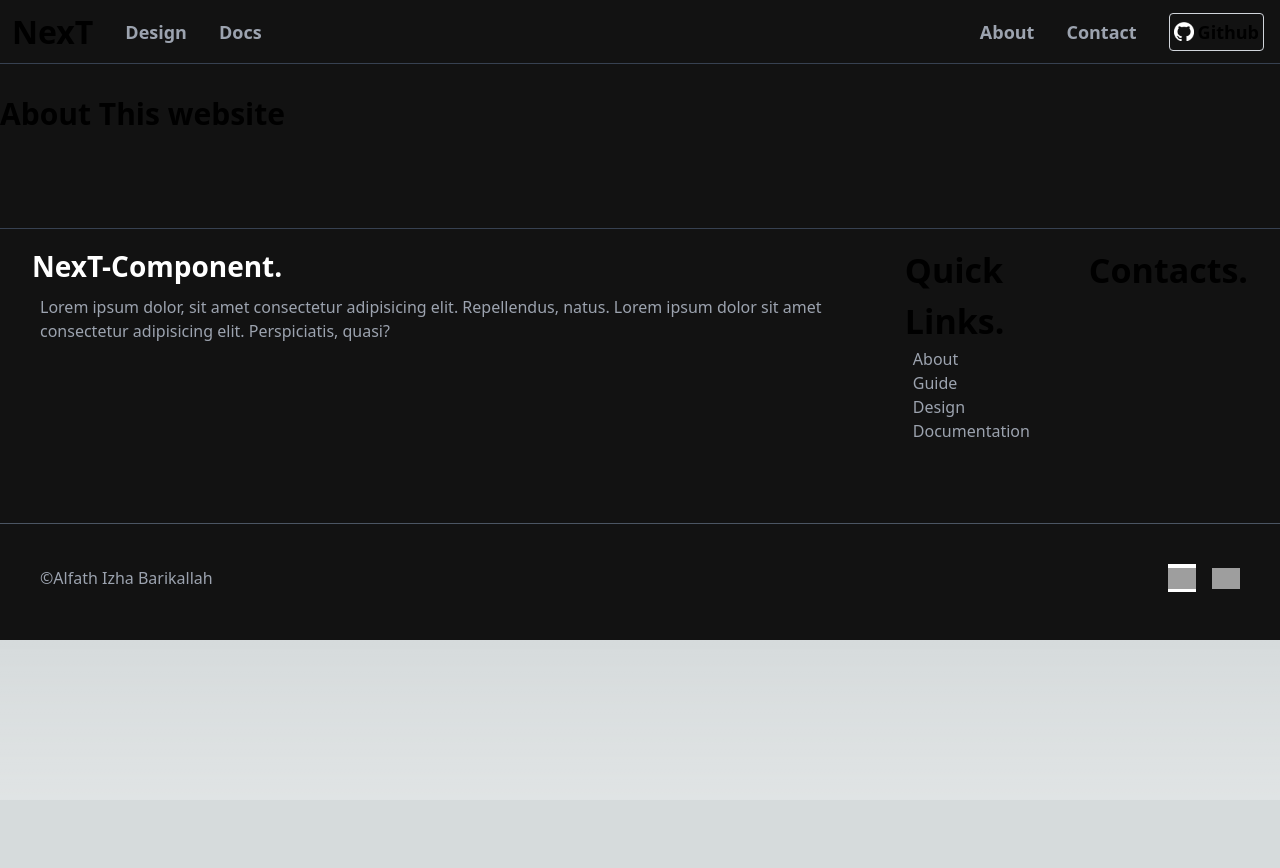
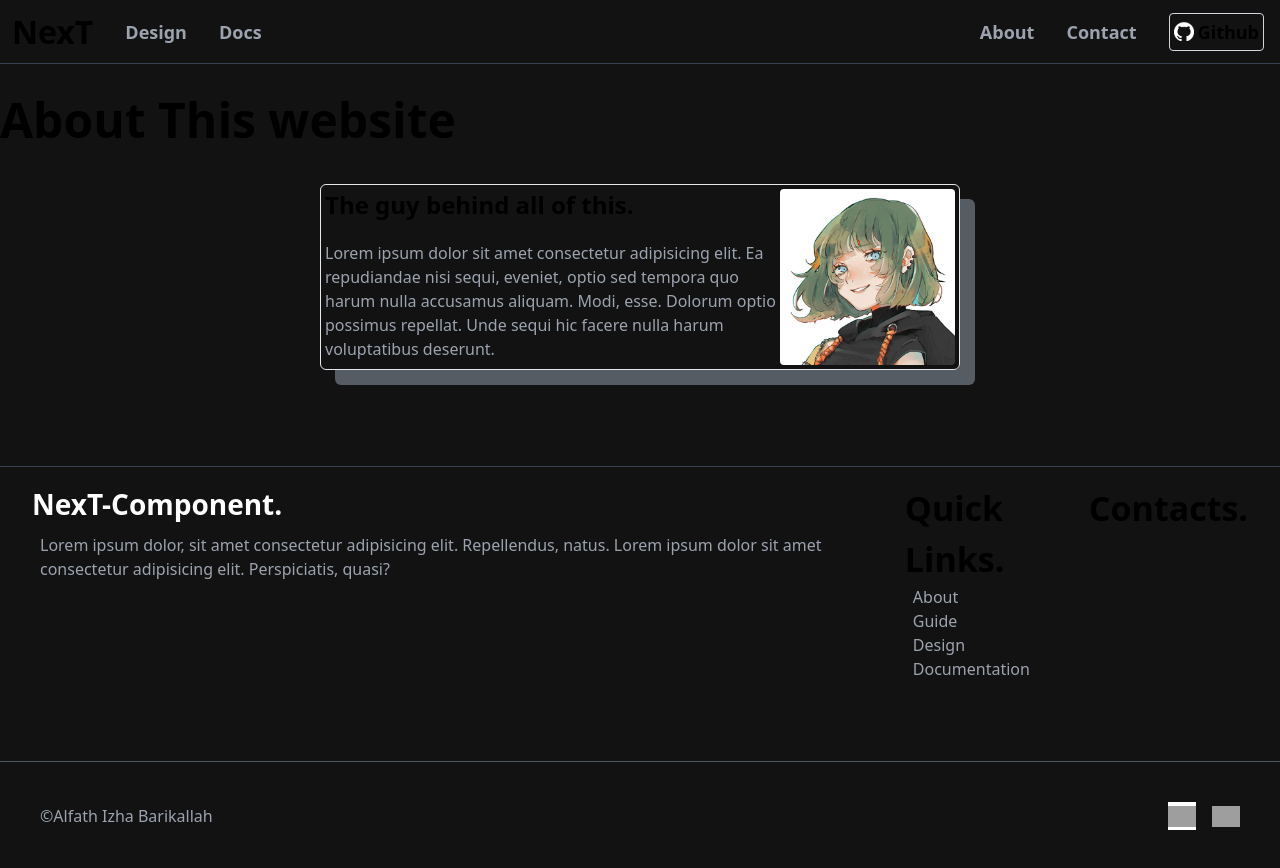
Before and after one commit to justizha/NucleousUI, a Next.js app: page /about in a window 1280 px wide. Shown: the top 868 px of the page. Before the commit the page ends 800 px from the top, so only its background shows below. Built offline with nearby package versions, Linux system fonts and the light colour scheme; grey boxes are pictures that could not be loaded.

Commit message:
about page progression

```diff
--- /dev/null
+++ b/prettier.config.js
@@ -0,0 +1,5 @@
+// prettier.config.js
+module.exports = {
+  plugins: ['prettier-plugin-tailwindcss'],
+  tailwindConfig: '.tailwind.config.js',
+}
--- a/src/app/about/page.jsx
+++ b/src/app/about/page.jsx
@@ -1,8 +1,20 @@
 
 export default function About() {
     return (
-        <section className="pb-24 pt-24">
-            <h1 className="font-bold text-3xl">About This website</h1>
+        <section className="pb-24 pt-24 mx-auto">
+            <h1 className="font-bold text-5xl">About This website</h1>
+            <div className="flex justify-center mt-10 ">
+                <div className=" border rounded-md p-1 md:w-1/2 w-full flex justify-between shadow-project">
+                    <div className="flex flex-col">
+                        <h1 className="font-semibold text-2xl">The guy behind all of this.</h1>
+                        <p className="text-gray-400 text-base mt-5">
+                            Lorem ipsum dolor sit amet consectetur adipisicing elit. Ea repudiandae nisi sequi, eveniet, optio sed tempora quo harum nulla accusamus aliquam. Modi, esse. Dolorum optio possimus repellat. Unde sequi hic facere nulla harum voluptatibus deserunt.
+                        </p>
+                    </div>
+                    <img src="/images/profile.png" alt="profile"  className=" rounded h-44 w-44 object-contain "/>
+                </div>
+            </div>
+
         </section>
     )
 }
--- a/src/app/layout.jsx
+++ b/src/app/layout.jsx
@@ -1,21 +1,17 @@
-
 import NavBar from '@/components/NavBar';
 import Link from 'next/link';
 import './globals.css';
 
 export const metadata = {
   title: 'NextComponent',
-
 }
 
 export default function RootLayout({ children }) {
   return (
     <html lang="en">
-
       <body>
         <main className='bg-main-black'>
           <NavBar>
-
           </NavBar>
           {children}
         </main>
@@ -51,8 +47,6 @@ export default function RootLayout({ children }) {
 
               </ul>
             </div>
-
-
             {/* bottom/ last section */}
           </div>
           <div className='flex justify-between relative top-20  items-center border-t border-gray-600'>
--- a/tailwind.config.js
+++ b/tailwind.config.js
@@ -14,6 +14,9 @@ module.exports = {
       },
       backgroundColor : {
         'main-black' : ' #121212'
+      },
+      boxShadow : {
+        project: " 15px 15px #565c63"
       }
     },
   },
```
Also changed, not shown: public/images/profile.png (added).
